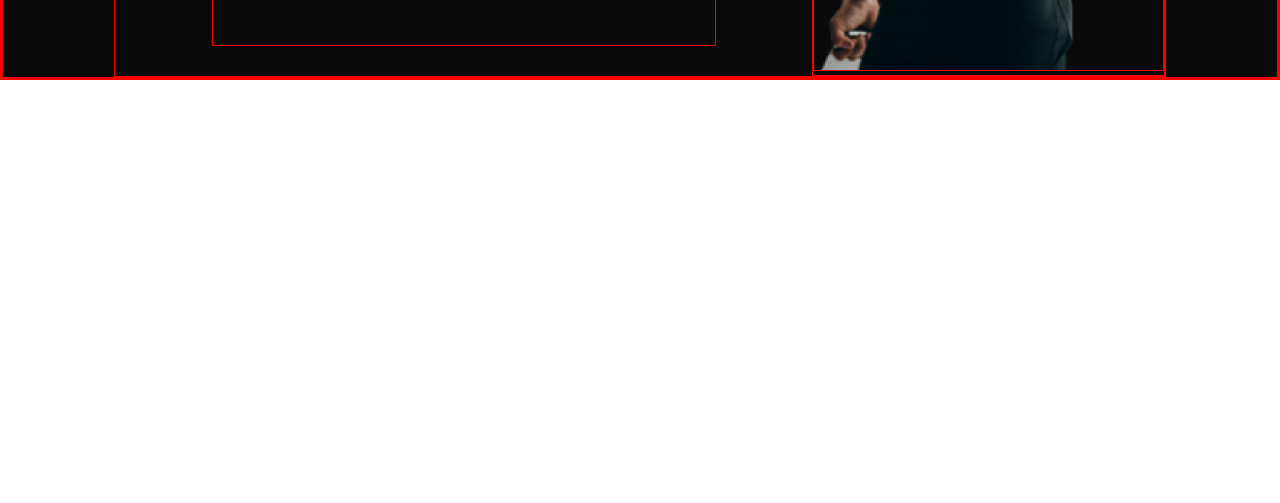
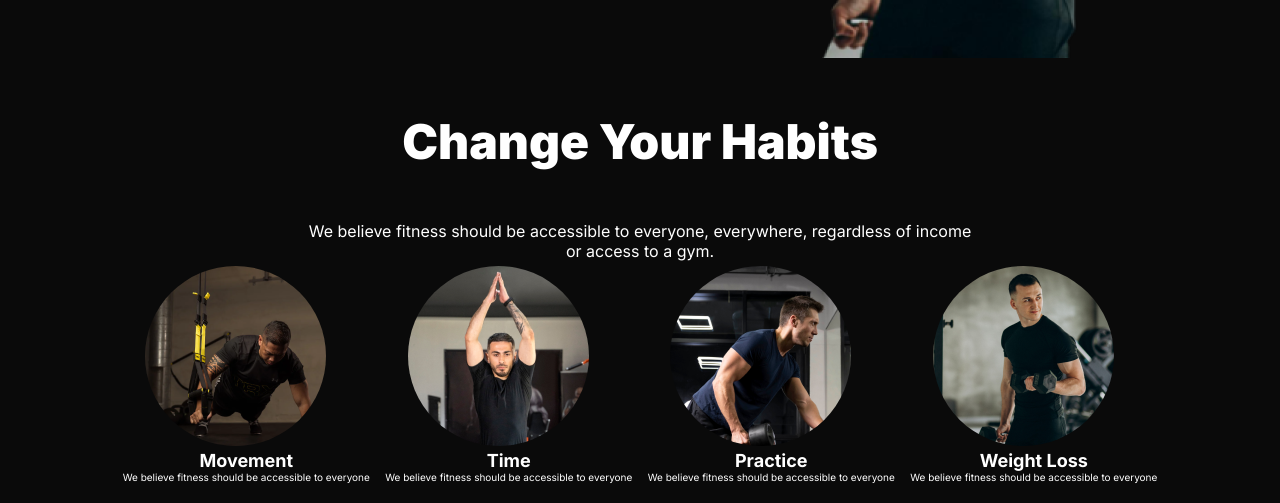
Before and after one commit to himel-minhaj/assignment-2, a plain HTML site: page index.html in a window 1280 px wide. Shown: the part 628-1131 px from the top of the page. Before the commit the page ends 800 px from the top, so only its background shows below. Drawn offline with Linux system fonts and the light colour scheme; a web font is replaced by a local one.

Commit message:
added habit section

```diff
--- a/index.html
+++ b/index.html
@@ -58,5 +58,44 @@
  </section>
 </header>
 
+<main>
+  <!-- Change Your Habits section  -->
+   <section class="Change-Habits">
+    <h3 class="Change-Habits-title">Change Your Habits</h3>
+    <p class="Change-Habits-details">We believe fitness should be accessible to everyone, everywhere, regardless of income or access to a gym.</p>
+    <div class="Change-Habits-cards ">
+      <div>
+        <img src="images/image 3.png" alt="">
+        <h3>Movement</h3>
+        <p>We believe fitness should be accessible to everyone</p>
+      </div>
+
+      <div>
+        <img src="images/image 2.png" alt="">
+        <h3>Time</h3>
+        <p>We believe fitness should be accessible to everyone</p>
+      </div>
+
+      <div>
+        <img src="images/image 4.png" alt="">
+        <h3>Practice</h3>
+        <p>We believe fitness should be accessible to everyone</p>
+      </div>
+      <div>
+
+        <img src="images/image 5.png" alt="">
+        <h3>Weight Loss</h3>
+        <p>We believe fitness should be accessible to everyone</p>
+      </div>
+
+    </div>
+
+   </section>
+
+
+
+
+</main>
+
 </body>
 </html>
--- a/styles/style.css
+++ b/styles/style.css
@@ -1,5 +1,6 @@
 @import url('https://fonts.googleapis.com/css2?family=Inter:ital,opsz,wght@0,14..32,100..900;1,14..32,100..900&display=swap');
 @import url('https://fonts.cdnfonts.com/css/miama');
+
 .inter-font {
   font-family: "Inter", sans-serif;
   font-optical-sizing: auto;
@@ -10,13 +11,19 @@
 * {
   margin: 0;
   padding: 0;
-  border: 1px solid red;
+  /* border: 1px solid red; */
+  box-sizing: border-box;
 }
 
-.part-1{
+.part-1 {
   max-width: 1400px;
+  margin: 0 auto;
+
+
+}
+
+body {
   background-color: rgb(10, 10, 10);
-
 }
 
 /* shared style  */
@@ -40,7 +47,7 @@
   max-width: 1050px;
   justify-content: space-between;
   margin: 2rem auto;
-  /* border: 2px solid red; */
+
   align-items: center;
 }
 
@@ -74,7 +81,7 @@
 .nav-ar-banner {
   max-width: 1050px;
   margin: auto;
-  /* border: 2px solid red; */
+  justify-content: space-between;
 }
 
 .banner-ar-titel {
@@ -87,7 +94,8 @@
   text-align: start;
 
 }
-.shape{
+
+.shape {
   font-family: 'Miama', sans-serif;
   font-size: 3.2rem;
 }
@@ -99,41 +107,39 @@
   margin-bottom: 30px;
 }
 
-.banner {
-  margin: 30px auto;
-  /* border: 1px solid red; */
-  gap: 80px;
+.bannar-image {
+
+  position: relative;
 }
 
-.bannar-image {
-  /* border: 1px solid red; */
-  position: relative;
-}
-.box-1{
+.box-1 {
   position: absolute;
   left: -68px;
   bottom: 78px;
 }
-.box-2{
+
+.box-2 {
   position: absolute;
   left: 240px;
   top: 105px;
 }
 
-.Video,.Free {
+.Video,
+.Free {
   background-color: rgb(255, 255, 255, 0.2);
   backdrop-filter: blur(4px);
   border-radius: 10px;
   border: none;
 }
 
-.ball{
+.ball {
   height: 30px;
   width: 30px;
   background-color: red;
   border-radius: 50%;
 }
-.Video{
+
+.Video {
   align-items: center;
   width: 150px;
   height: 70px;
@@ -143,53 +149,118 @@ bottom: 78px;
   margin-left: -70px; */
 
 }
-.number-1{
+
+.number-1 {
   font-size: 1.5rem;
   font-weight: 900;
 }
-.Free{
+
+.Free {
   width: 150px;
   height: 90px;
   padding: 10px 10px;
   color: aquamarine;
 }
-.number-2{
+
+.number-2 {
   font-size: 2.3rem;
   font-weight: 900;
 
 }
-.bar-1{
+
+.bar-1 {
   display: none;
 }
-.fa-bars{
+
+.fa-bars {
   font-size: 25px;
   color: white;
 }
 
+/* Change-Habits */
+.Change-Habits{
+  max-width: 1050px;
+  margin: 0 auto;
+}
+.Change-Habits-title {
+  max-width: 670px;
+  font-size: 3rem;
+  font-weight: 900;
+  color: white;
+  text-align: center;
+  margin: 50px auto;
+
+}
+
+.Change-Habits-details {
+  color: white;
+  max-width: 670px;
+  text-align: center;
+  margin: 5px auto;
+}
+
+
+/* .Change-Habits-cards {
+  max-width: 1050px;
+  margin: 10px auto;
+} */
+.Change-Habits-cards{
+  justify-content: space-evenly;
+  margin-bottom: 20px;
+  display: grid;
+  grid-template-columns: repeat(4,1fr);
+}
+.Change-Habits-cards h3,
+p {
+  color: white;
+  text-align: center;
+}
+.Change-Habits-cards h3{
+  font-size: 18px;
+}
+.Change-Habits-cards p{
+  font-size: 10px;
+}
+.Change-Habits-cards img{
+  border-radius: 50%;
+ margin-left: 30px;
+}
+
+
 /* responsive part  */
 
-@media screen and (max-width:576px){
-.nav-option{
+@media screen and (max-width:576px) {
+  .nav-option {
     display: none;
   }
+
   .bar-1 {
     display: block;
   }
-.nav-ar-banner{
+
+  .nav-ar-banner {
     flex-direction: column;
   }
+
   .box-1 {
     position: absolute;
     left: 22px;
     bottom: 181px;
     border-radius: 20px;
   }
+
   .box-2 {
     position: absolute;
     left: 223px;
     top: 90px;
   }
-.navber{
+
+  .navber {
     width: 400px;
   }
+  .Change-Habits-cards{
+    margin: 0 auto;
+    grid-template-columns: repeat(2,1fr);
   }
+
+}
```
Lines whose indentation alone changed are shown as unchanged.
